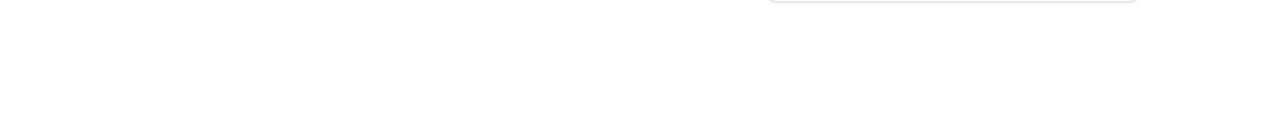
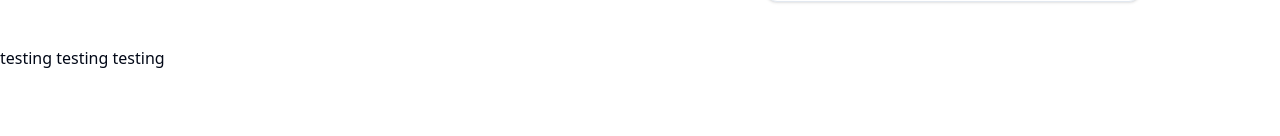
Before and after one commit to mmaustin/carmens-site, a Next.js app in the folder carmens-site/: page /turning in a window 1280 px wide. Shown: the part 530-666 px from the top of the page. Built offline with nearby package versions, Linux system fonts and the light colour scheme.

Commit message:
Testing branch

```diff
--- a/carmens-site/app/turning/page.jsx
+++ b/carmens-site/app/turning/page.jsx
@@ -19,6 +19,7 @@ const TurningBackTime = () => {
   return (
     <>
       <PreviewTemplate previewArray={turningBackTime} />
+      <p>testing testing testing</p>
     </>
   );
 }
```
